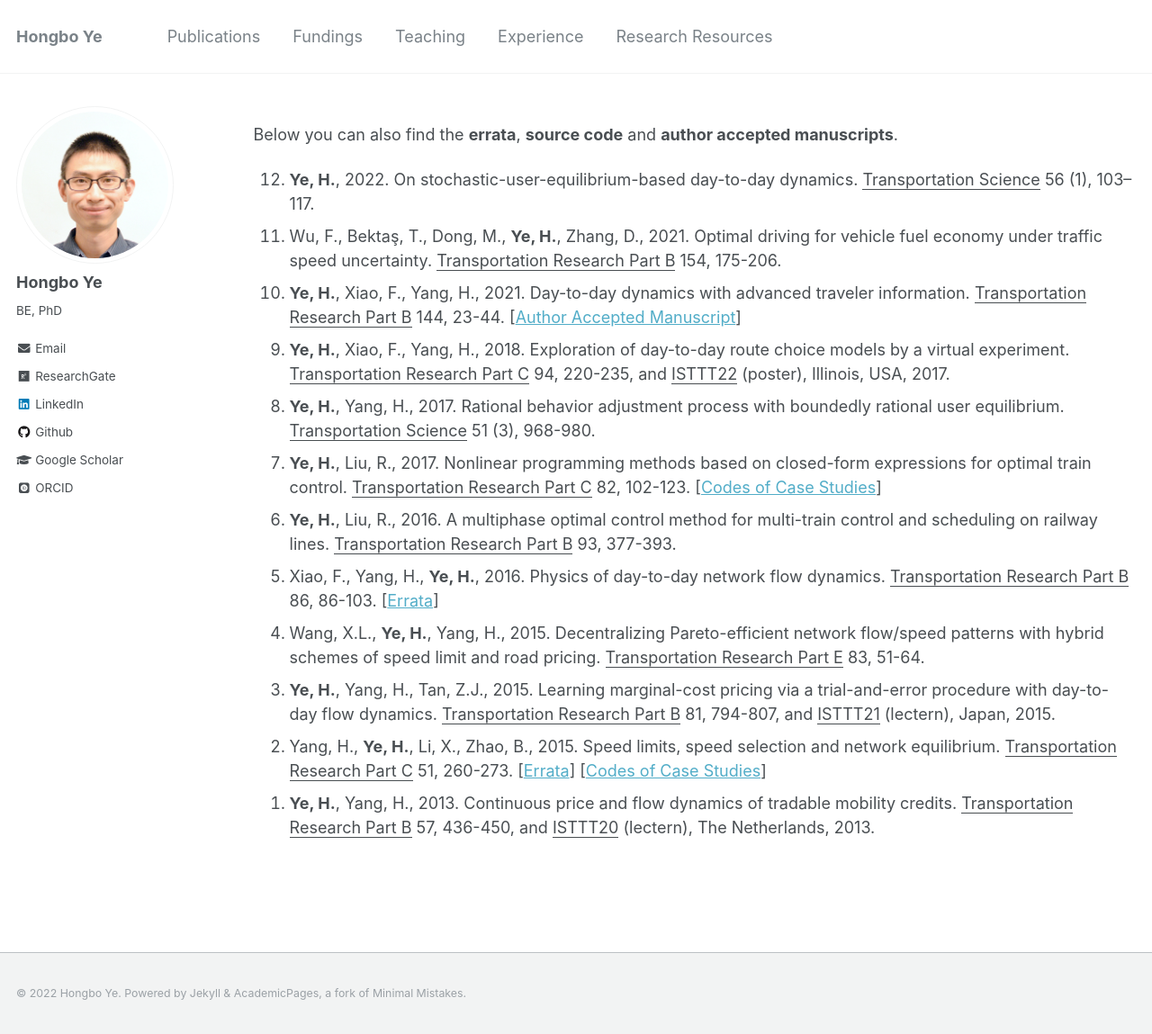
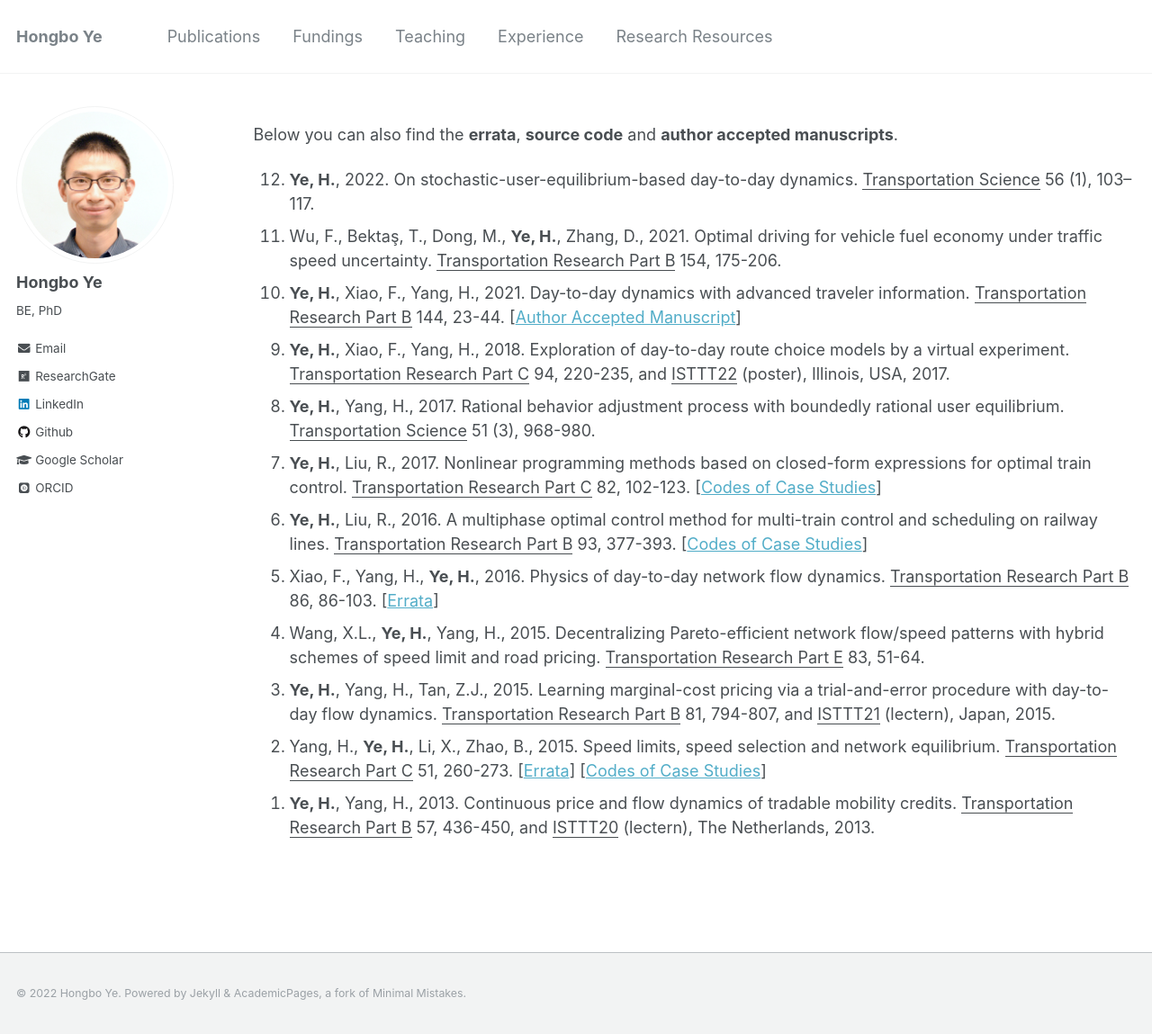
Before and after one commit to hb-ye/hb-ye.github.io, a Jekyll site: the page built from _pages/publications.md, in a window 1280 px wide and 1149 px high. Shown: the whole window at 90% size. Built offline with Jekyll 4.4.1, drawn with Linux system fonts in a browser that asks for light colours; some web fonts are replaced.

Commit message:
Add codes of case studies in 2016YL

```diff
--- a/_pages/publications.md
+++ b/_pages/publications.md
@@ -24,7 +24,7 @@ Below you can also find the **errata**, **source code** and **author accepted ma
 9. **Ye, H.**, Xiao, F., Yang, H., 2018. Exploration of day-to-day route choice models by a virtual experiment. <u>Transportation Research Part C</u> 94, 220-235, and <u>ISTTT22</u> (poster), Illinois, USA, 2017.
 8. **Ye, H.**, Yang, H., 2017. Rational behavior adjustment process with boundedly rational user equilibrium. <u>Transportation Science</u> 51 (3), 968-980.
 7. **Ye, H.**, Liu, R., 2017. Nonlinear programming methods based on closed-form expressions for optimal train control. <u>Transportation Research Part C</u> 82, 102-123. [[Codes of Case Studies](/files/2017YL_codes.zip)]
-6. **Ye, H.**, Liu, R., 2016. A multiphase optimal control method for multi-train control and scheduling on railway lines. <u>Transportation Research Part B</u> 93, 377-393.
+6. **Ye, H.**, Liu, R., 2016. A multiphase optimal control method for multi-train control and scheduling on railway lines. <u>Transportation Research Part B</u> 93, 377-393. [[Codes of Case Studies](/files/2016YL_codes.zip)]
 5. Xiao, F., Yang, H., **Ye, H.**, 2016. Physics of day-to-day network flow dynamics. <u>Transportation Research Part B</u> 86, 86-103. [[Errata](/files/2016XYY_Errata.pdf)]
 4. Wang, X.L., **Ye, H.**, Yang, H., 2015. Decentralizing Pareto-efficient network flow/speed patterns with hybrid schemes of speed limit and road pricing. <u>Transportation Research Part E</u> 83, 51-64.
 3. **Ye, H.**, Yang, H., Tan, Z.J., 2015. Learning marginal-cost pricing via a trial-and-error procedure with day-to-day flow dynamics. <u>Transportation Research Part B</u> 81, 794-807, and <u>ISTTT21</u> (lectern), Japan, 2015.
```
Also changed, not shown: 1 other file.
